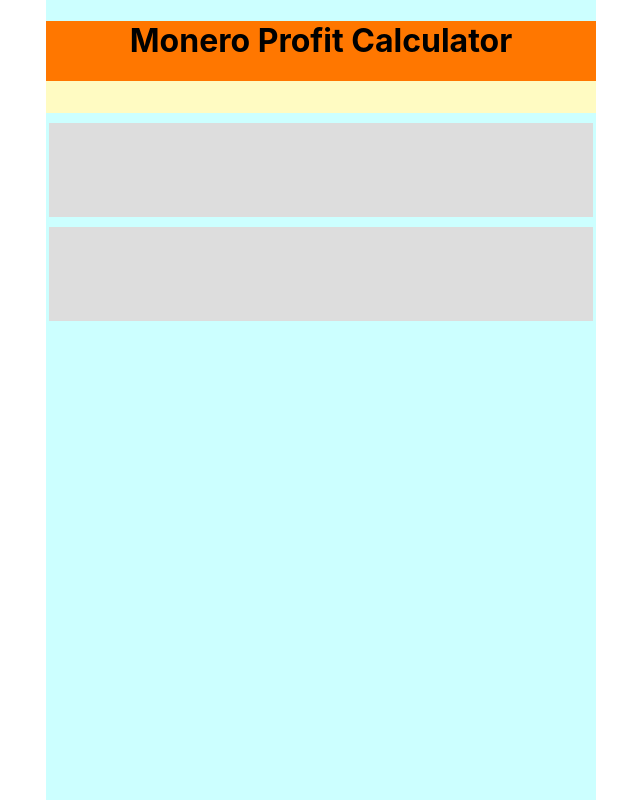
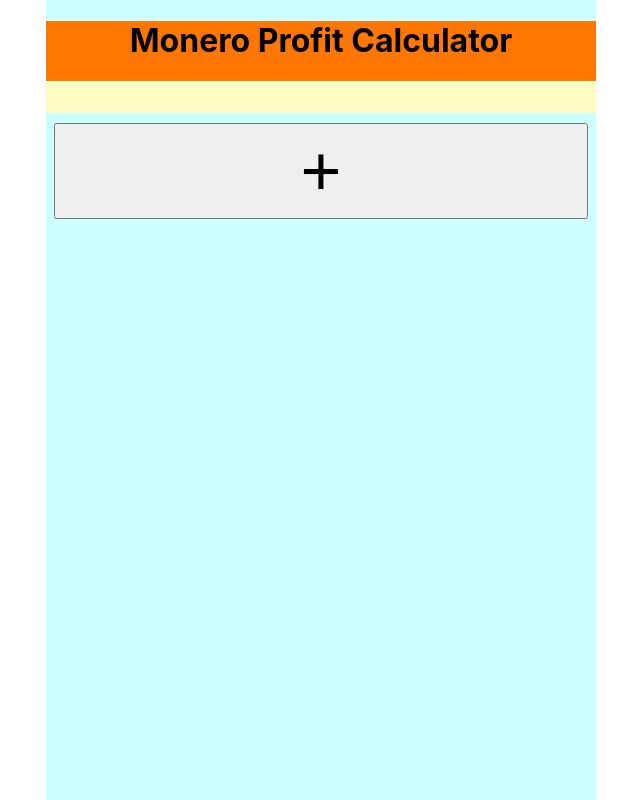
Before and after one commit to BeanTosser/monero-profit-calculator, a React (Create React App) app: page / in a window 1280 px wide. Shown: the whole page, without its empty margins (319-959 px from the left). Built offline with nearby package versions, Linux system fonts and the light colour scheme.

Commit message:
Set up basic app layout and implement ability to add (empty) transaction containers

```diff
--- a/src/App.css
+++ b/src/App.css
@@ -40,3 +40,10 @@
   margin-left: auto;
   margin-right: auto;
 }
+
+button#AddTransaction {
+  height: 96px;
+  width: 97%;
+  font-size: 70px;
+  margin-top: 10px;
+}
--- a/src/App.js
+++ b/src/App.js
@@ -7,28 +7,42 @@
     this.state = {
       transactions: []
     }
-
     // Bind handlers
-    // this.addTransactionHandler.bind(this);
+    this.addTransaction = this.addTransaction.bind(this);
   }
 
-  /*
-  addTransactionHandler(transaction) {
-    transactions = this.state.transactions.slice();
-    transactions.push(transaction);
+  addTransaction(){
+    let transactions = this.state.transactions.slice();
+    transactions.push(<TransactionContainer />);
+    this.setState({transactions: transactions});
   }
-  */
 
   render() {
     return (
       <div className="App">
         <div className="Header"><h1>Monero Profit Calculator</h1></div>
         <div className="TotalProfit"></div>
-        <div className="Transaction"></div>
-        <div className="Transaction"></div>
+        {this.state.transactions}
+        <AddTransactionButton onClick={this.addTransaction} />
       </div>
     );
   }
 }
 
+function TransactionContainer(props) {
+  return(
+    <div className="Transaction"></div>
+  );
+}
+
+class AddTransactionButton extends React.Component {
+  constructor(props) {
+    super(props);
+  }
+
+  render() {
+    return <button id="AddTransaction" onClick={this.props.onClick}>+</button>;
+  }
+}
+
 export default App;
```
